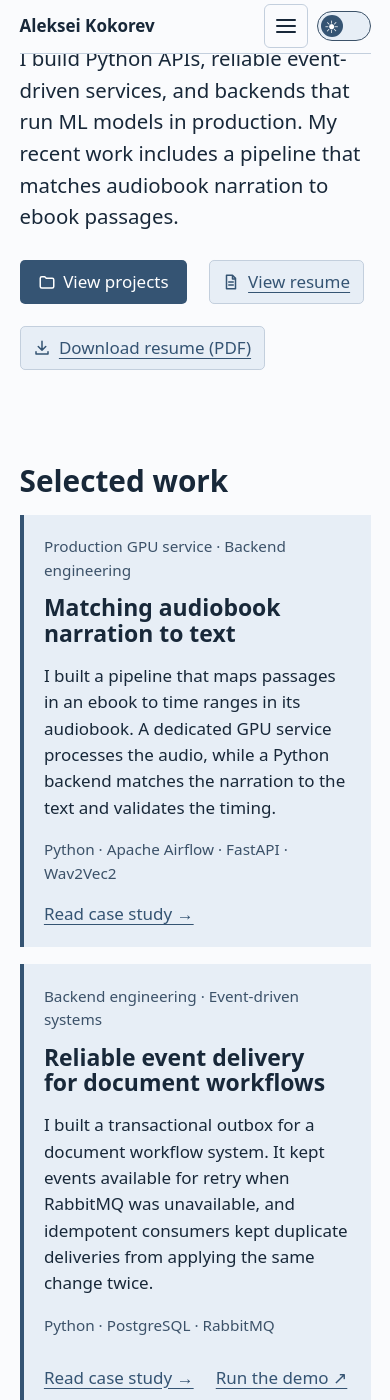
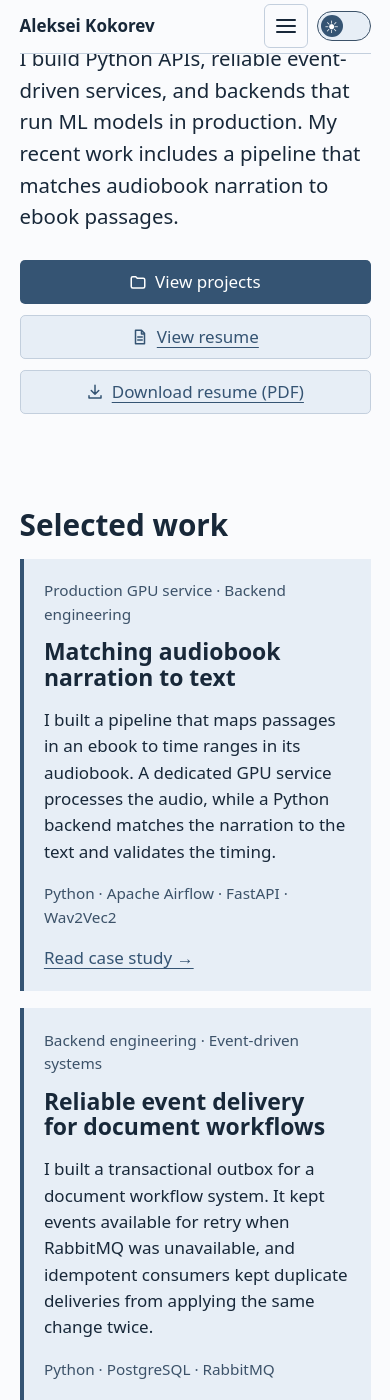
Before and after one commit to alex-coch/alex-coch.github.io, a Jekyll site: the page index.html, which Jekyll copies as it is, in a window 390 px wide and 1400 px high, scrolled down 254 px. Built offline with Jekyll 4.4.1, drawn with Linux system fonts in a browser that asks for light colours.

Commit message:
Stack full-width homepage actions on mobile

```diff
--- a/assets/portfolio.css
+++ b/assets/portfolio.css
@@ -75,6 +75,8 @@ header nav a[aria-current] {color:var(--ink);font-weight:700;text-decoration-thi
 :root {--menu-motion:180ms ease-in-out}
 .menu-toggle, .menu-backdrop {display:none}
 @media(max-width:48rem){
+  .hero .actions {flex-direction:column;align-items:stretch;gap:.65rem}
+  .hero .actions a {justify-content:center}
   [data-pinned-nav] .menu-backdrop {
     display:block;position:fixed;inset:0;z-index:1;background:var(--backdrop);
     opacity:0;visibility:hidden;touch-action:none
--- a/index.html
+++ b/index.html
@@ -1,7 +1,7 @@
 <!doctype html>
 <html lang="en"><head><meta charset="utf-8"><meta name="viewport" content="width=device-width, initial-scale=1"><title>Aleksei Kokorev · Python Backend Engineer</title><meta name="description" content="Python backend engineering portfolio. APIs, event-driven systems and production GPU inference."><link rel="icon" href="/assets/ak.svg?v=3" type="image/svg+xml">
 <script src="/assets/theme.js?v=2"></script>
-<link rel="stylesheet" href="/assets/portfolio.css?v=22"><script defer src="/assets/portfolio-nav.js?v=7"></script>
+<link rel="stylesheet" href="/assets/portfolio.css?v=23"><script defer src="/assets/portfolio-nav.js?v=7"></script>
 <script defer src="/assets/messenger-links.js"></script>
 <script defer src="/assets/contact-form.js"></script>
 <script async defer src="https://www.google.com/recaptcha/api.js"></script>
```
